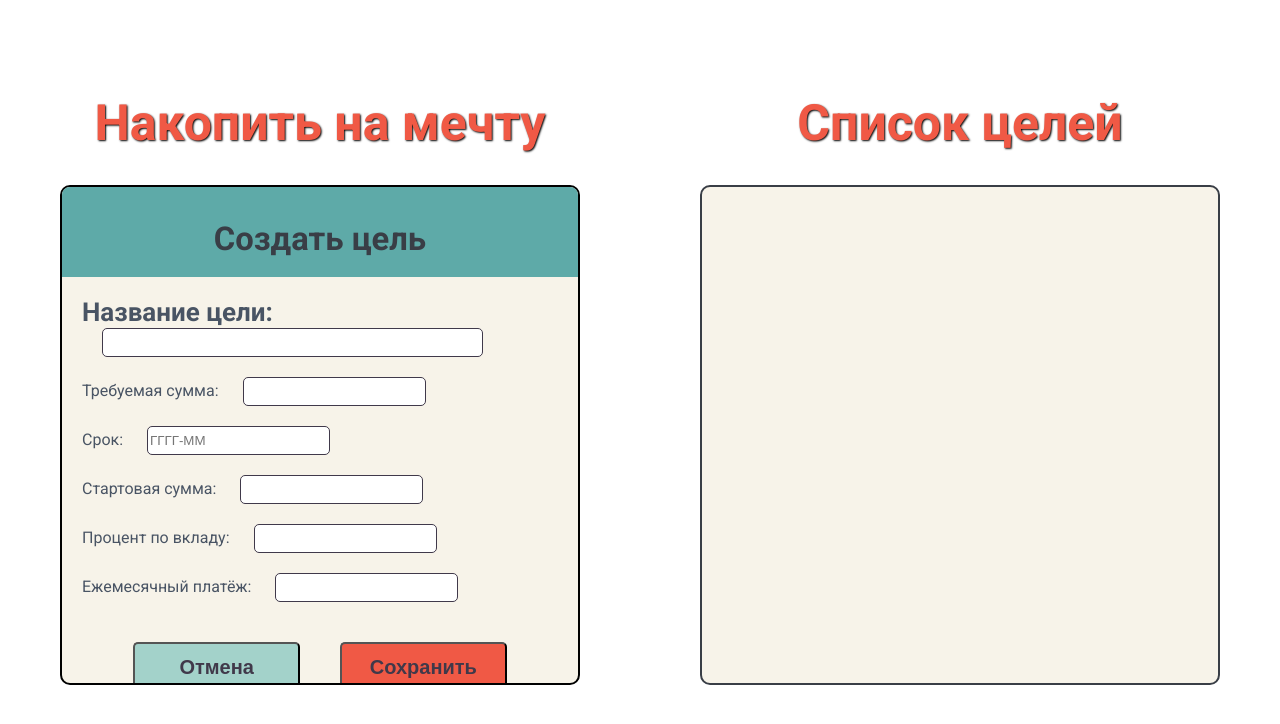
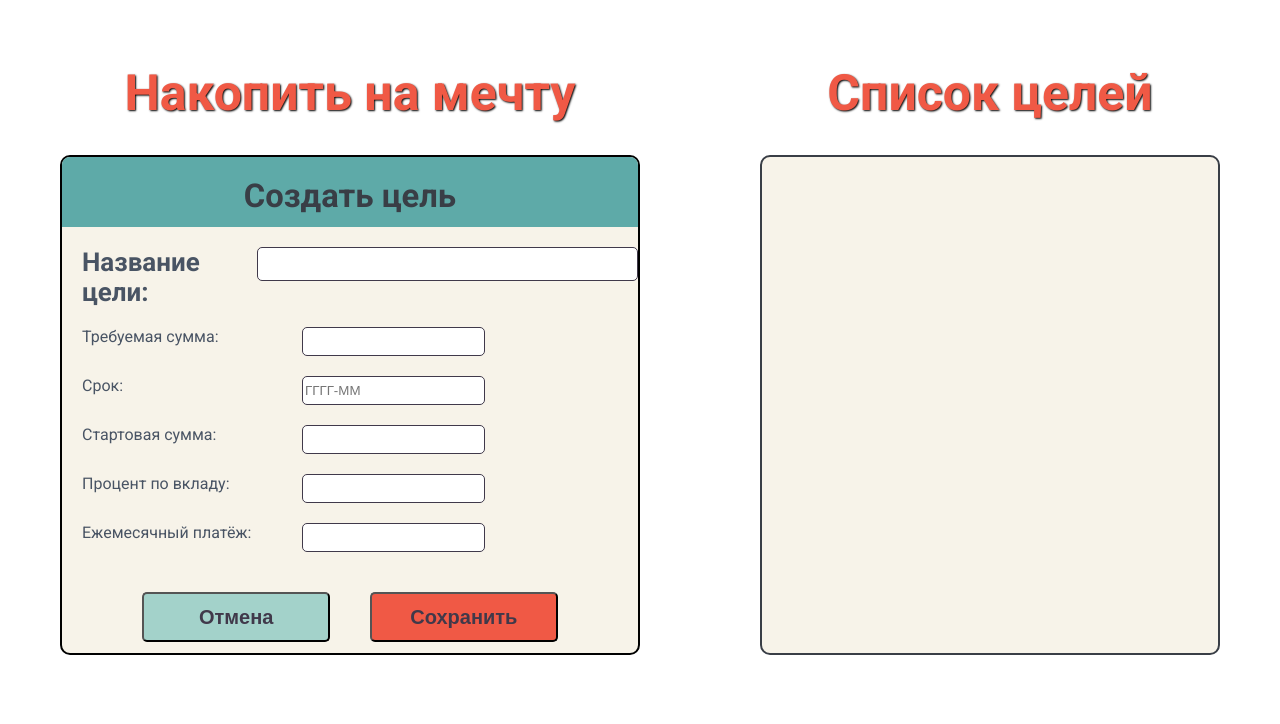
Before and after one commit to ruslan-astratov/piggy-bank, a website built with Parcel: page index.html in a window 1280 px wide. Built offline with nearby package versions, Linux system fonts and the light colour scheme.

Commit message:
change styles - form

```diff
--- a/index.html
+++ b/index.html
@@ -16,39 +16,52 @@
     <form id="goal-form" class="block-wrapper">
       <h1 class="header">Накопить на мечту</h1>
       <div class="box-for-form block">
-      <div class="block-for-inputs">
         <div class="header-in-form">
           <h3>Создать цель</h3>
         </div>
+      <div class="block-for-inputs">
+
+        <div class="field">
       <label class="form-label main-input-label">
-        Название цели:
+        Название цели:</label>
         <input id="goal-name" class="form-input main-input" type="text" name="goal-name">
-      </label>
 
+    </div>
+
+      <div class="field">
       <label class="form-label">
-        Требуемая сумма:
+        Требуемая сумма:</label>
         <input id="sum-required" class="form-input" type="number" name="sum-required">
-      </label>
 
+    </div>
+
+      <div class="field">
       <label class="form-label">
-        Срок:
+        Срок:</label>
         <input id="period" class="form-input" type="text" placeholder="ГГГГ-ММ" name="period">
-      </label>
 
+    </div>
+
+      <div class="field">
       <label class="form-label">
-        Стартовая сумма:
+        Стартовая сумма:</label>
         <input id="initial-sum" class="form-input" type="number" name="initial-sum">
-      </label>
 
+    </div>
+
+      <div class="field">
       <label class="form-label">
-        Процент по вкладу:
+        Процент по вкладу:</label>
         <input id="percent" class="form-input" type="number" name="percent">
-      </label>
 
+    </div>
+
+      <div class="field">
       <label class="form-label">
-        Ежемесячный платёж:
+        Ежемесячный платёж:</label>
         <input id="monthly-payment" class="form-input" type="number" name="monthly-payment">
-      </label>
+
+    </div>
     </div>
       <div class="button-block">
       <button id="form-cancel-btn" class="form-btn" type="button">Отмена</button>
--- a/style.css
+++ b/style.css
@@ -9,6 +9,7 @@ body {
 .wrapper {
   display: flex;
   flex-direction: row;
+  margin-top: 0;
 }
 
 .block-wrapper {
@@ -16,6 +17,7 @@ body {
   padding: 30px;
   box-sizing: border-box;
   margin: 30px;
+  margin-top: 0;
   text-align: center;
 }
 
@@ -37,34 +39,52 @@ h1 {
 #goal-form {
   display: flex;
   flex-direction: column;
-  margin: 30px;
   text-align: center;
   justify-content: space-between;
   color: #495464;
 }
 
-#form-header {
-  font-size: 35px;
-  text-shadow: 1px 1px 2px black;
-}
+
 
 .header-in-form {
   background-color: #5eaaa8;
   text-align: center;
+  box-sizing: border-box;
+  height: 90px;
+  padding-top: 20px;
+  padding-bottom: 20px;
   font-size: 28px;
   height: 70px;
   margin-bottom: 20px;
   color: #393e46;
-  padding-bottom: 20px;
+
+}
+
+h3 {
+  margin: 0;
 }
 
 .box-for-form {
   border: 2px black solid;
 }
 
-.form-label {
+.field {
   margin-bottom: 20px;
+  display: flex;
+  justify-content: flex-start;
+}
+
+label {
+  display: inline;
   margin-left: 20px;
+  width: 200px;
+}
+
+.form-input {
+  margin-left: 20px;
+  height: 25px;
+  border-radius: 5px;
+  border: #40394a solid 1px;
 }
 
 .main-input-label {
@@ -75,19 +95,13 @@ h1 {
 .main-input {
   font-size: 28px;
   font-weight: 700;
+  height: 30px;
 }
 
 .block-for-inputs {
   display: flex;
   flex-direction: column;
   text-align: left;
-}
-
-.form-input {
-  margin-left: 20px;
-  height: 25px;
-  border-radius: 5px;
-  border: #40394a solid 1px;
 }
 
 .button-block {
@@ -123,7 +137,6 @@ h1 {
 }
 
 #goal-list-section {
-  margin: 30px;
   text-align: center;
 }
 
```
